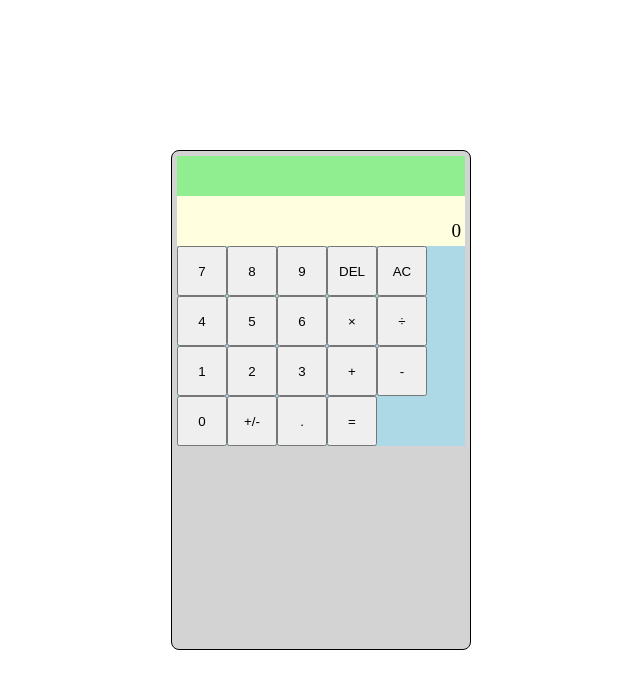
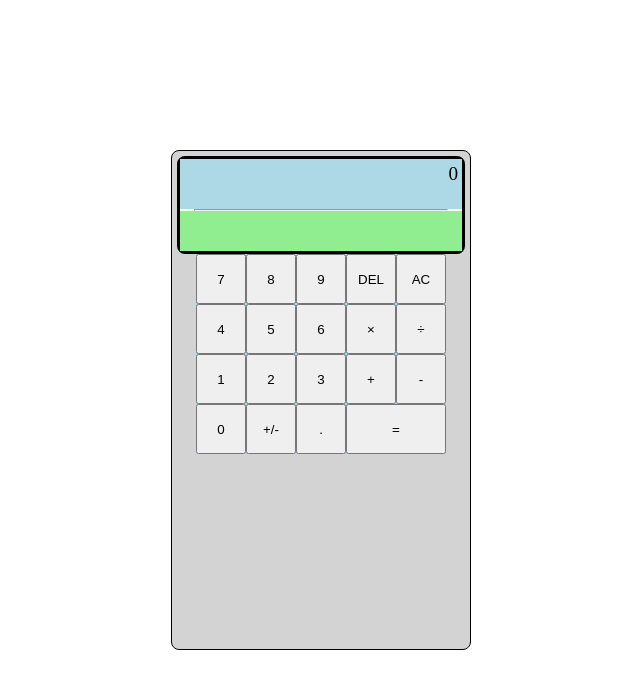
Before and after one commit to caffeinated-pixels/javascript-calculator, a React (Create React App) app: page / in a window 1280 px wide. Shown: the top 688 px of the page, without its empty margins (319-959 px from the left). Built offline with nearby package versions, Linux system fonts and the light colour scheme.

Commit message:
rejigged display

```diff
--- a/src/App.js
+++ b/src/App.js
@@ -390,8 +390,10 @@ export default class App extends Component {
   render() {
     return (
       <main className="calculator-body">
-        <FormulaDisplay formulaDisplay={this.state.formula} />
-        <MainDisplay currVal={this.state.currVal} />
+        <DisplayContainer
+          currVal={this.state.currVal}
+          formulaDisplay={this.state.formula}
+        />
         <KeyPad
           handleNum={this.handleNum}
           handleDecimal={this.handleDecimal}
@@ -406,19 +408,15 @@ export default class App extends Component {
   }
 }
 
-const FormulaDisplay = props => {
+const DisplayContainer = props => {
   return (
-    <div className="formula-display display">
-      <p>{props.formulaDisplay}</p>
-    </div>
-  )
-}
-
-const MainDisplay = props => {
-  return (
-    <div id="display" className="main-display display">
-      <p>{props.currVal}</p>
-    </div>
+    <section className="display-container">
+      <p id="display" className="main-display display">
+        {props.currVal}
+      </p>
+      <hr />
+      <p className="formula-display display">{props.formulaDisplay}</p>
+    </section>
   )
 }
 
@@ -487,7 +485,7 @@ const KeyPad = props => {
         .
       </button>
 
-      <button id="equals" onClick={props.handleEquals}>
+      <button id="equals" className="equals" onClick={props.handleEquals}>
         =
       </button>
     </div>
--- a/src/main.css
+++ b/src/main.css
@@ -21,9 +21,7 @@ button {
 }
 
 .display {
-  display: flex;
-  justify-content: flex-end;
-  align-items: flex-end;
+  text-align: right;
   padding: 4px;
 }
 
@@ -37,21 +35,43 @@ button {
   border-radius: 8px;
 }
 
+.display-container {
+  text-align: right;
+  display: flex;
+  flex-direction: column;
+  justify-content: flex-end;
+  border-radius: 8px;
+  border: solid;
+  background-color: lightyellow;
+}
+
+.display-container hr {
+  margin: auto;
+  width: 90%;
+}
+
 .formula-display {
   background-color: lightgreen;
   height: 40px;
+  font-size: 0.8rem;
 }
 
 .main-display {
-  background-color: lightyellow;
+  background-color: lightblue;
   height: 50px;
 }
 
 .keypad {
   background-color: lightblue;
+  width: 250px;
+  margin: auto;
 }
 
 button {
   width: 50px;
   height: 50px;
 }
+
+.equals {
+  width: 100px;
+}
--- a/src/main.min.css
+++ b/src/main.min.css
@@ -1 +1 @@
-*{margin:0;padding:0;box-sizing:border-box}html{font-size:120%}body{display:flex;justify-content:center;align-items:center;height:100vh;width:100vw}button{cursor:pointer}.display{display:flex;justify-content:flex-end;align-items:flex-end;padding:4px}.calculator-body{padding:5px;background-color:lightgray;width:90vw;max-width:300px;min-height:500px;border:1px solid black;border-radius:8px}.formula-display{background-color:lightgreen;height:40px}.main-display{background-color:lightyellow;height:50px}.keypad{background-color:lightblue}button{width:50px;height:50px}
+*{margin:0;padding:0;box-sizing:border-box}html{font-size:120%}body{display:flex;justify-content:center;align-items:center;height:100vh;width:100vw}button{cursor:pointer}.display{text-align:right;padding:4px}.calculator-body{padding:5px;background-color:lightgray;width:90vw;max-width:300px;min-height:500px;border:1px solid black;border-radius:8px}.display-container{text-align:right;display:flex;flex-direction:column;justify-content:flex-end;border-radius:8px;border:solid;background-color:lightyellow}.display-container hr{margin:auto;width:90%}.formula-display{background-color:lightgreen;height:40px;font-size:0.8rem}.main-display{background-color:lightblue;height:50px}.keypad{background-color:lightblue;width:250px;margin:auto}button{width:50px;height:50px}.equals{width:100px}
--- a/src/main.scss
+++ b/src/main.scss
@@ -29,11 +29,13 @@ button {
 }
 
 .display {
-  // text-align: right;
-  display: flex;
-  justify-content: flex-end;
-  align-items: flex-end;
+  text-align: right;
+  // display: flex;
+  // flex-direction: column;
+  // justify-content: flex-end;
+  // align-items: flex-end;
   padding: 4px;
+  // background-color: lightyellow;
 }
 // End of SHARED CLASSES
 .calculator-body {
@@ -49,18 +51,37 @@ button {
 
 
 // TODO: add scroll to formula display to prevent overflow
+.display-container {
+  text-align: right;
+  display: flex;
+  flex-direction: column;
+  justify-content: flex-end;
+  border-radius: 8px;
+  border: solid;
+  background-color: lightyellow;
+
+  hr {
+    margin: auto;
+    width: 90%;
+  }
+}
+
 .formula-display {
   background-color: lightgreen;
   height: 40px;
+  font-size: 0.8rem;
 }
 
 .main-display {
-  background-color: lightyellow;
+  background-color: lightblue;
   height: 50px;
+  // font-size: 1.2rem;
 }
 
 .keypad {
   background-color: lightblue;
+  width: 250px;
+  margin: auto;
 }
 
 button {
@@ -68,3 +89,7 @@ button {
   height: 50px;
   // border-radius: 5px;
 }
+
+.equals {
+  width: 100px
+}
```
